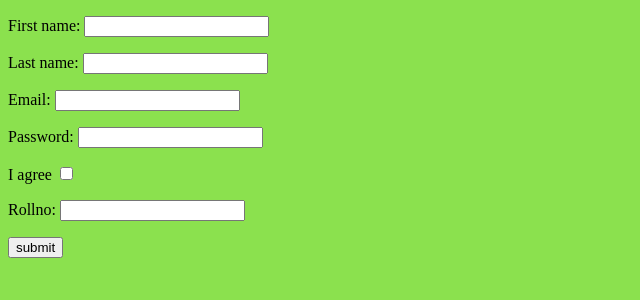
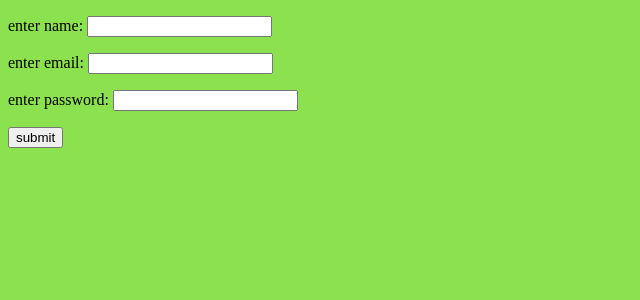
Before and after one commit to khushipandey8292/learn_django16_jan, a Django app: page /temp_app1/learn_st_form/ in a window 1280 px wide. Shown: the top 300 px of the page, without its empty margins (0-640 px from the left). Run offline with Django 5.2, Linux system fonts and the light colour scheme.

Commit message:
store data in database

```diff
--- a/temp_inherit_app1/forms.py
+++ b/temp_inherit_app1/forms.py
@@ -1,14 +1,66 @@
 from  django import forms
-class StudentRegistration(forms.Form):
-    First_name=forms.CharField(min_length=5,max_length=30)
-    Last_name=forms.CharField()
-        # label='Myname',label_suffix=':',initial="enter your title",help_text="only last name")
-    email=forms.EmailField()
-    password=forms.CharField(widget=forms.PasswordInput)
-    agree=forms.BooleanField(label='I agree',label_suffix='')
-    rollno=forms.IntegerField(min_value=1)
+from .models import User
+
+# class StudentRegistration(forms.Form):
+#     First_name=forms.CharField(min_length=5,max_length=30)
+#     Last_name=forms.CharField()
+#         # label='Myname',label_suffix=':',initial="enter your title",help_text="only last name")
+#     email=forms.EmailField()
+#     password=forms.CharField(widget=forms.PasswordInput)
+#     agree=forms.BooleanField(label='I agree',label_suffix='')
+#     rollno=forms.IntegerField(min_value=1)
 
     # stu_pass=forms.CharField(widget=forms.PasswordInput)
     # stu_about_field=forms.CharField(widget=forms.Textarea)
     # stu_check=forms.CharField(widget=forms.CheckboxInput)
     # stu=forms.CharField(widget=forms.FileInput())
+
+
+# cleaning and validating specific field with the help of method...
+
+class StudentRegistration(forms.Form):
+    name=forms.CharField()
+    email=forms.EmailField()
+    password=forms.CharField(widget=forms.PasswordInput)
+    def clean(self):
+        cleaned_data=super().clean()
+        valname = self.cleaned_data['name']
+        valemail=self.cleaned_data['email']
+        if len(valname)<4:
+            raise forms.ValidationError('enter name more then or equal to 4 char')
+        # return valname
+
+        # validation of complete django form at once
+
+        if len(valemail)<10:
+            raise forms.ValidationError('email should be more than 10 or equal to 10')
+
+
+
+class StudentRegistration(forms.Form):
+    name=forms.CharField(error_messages={'required':'enter your name'})
+    email=forms.EmailField(error_messages={'required':'enter your email'})
+    password=forms.CharField(widget=forms.PasswordInput(),error_messages={'required':'enter your password'})
+    Rpassword=forms.CharField(label='password(again)',widget=forms.PasswordInput(),error_messages={'required':'please re-enter your password'})
+
+
+class StudentRegistration(forms.Form):
+    name=forms.CharField()
+    email=forms.EmailField()
+    password=forms.CharField(widget=forms.PasswordInput())
+    Rpassword=forms.CharField(label='password(again)',widget=forms.PasswordInput())
+    def clean(self):
+        cleaned_data=super().clean()
+        valpass=self.cleaned_data['password']
+        valrpass=self.cleaned_data['Rpassword']
+        if valpass!=valrpass:
+            raise forms.ValidationError('password does not match')
+
+
+
+class StudentRegistration(forms.ModelForm):
+    class Meta:
+        model=User
+        fields=['name','email','password']
+        labels={'name':'enter name','email':'enter email','password':'enter password'}
+        widgets={'password':forms.PasswordInput}
--- a/temp_inherit_app1/models.py
+++ b/temp_inherit_app1/models.py
@@ -8,3 +8,8 @@ class Student(models.Model):
 
     def __str__(self):
         return self.stuname
+
+class User(models.Model):
+    name=models.CharField(max_length=10)
+    email=models.EmailField(max_length=30)
+    password=models.CharField(max_length=10)
--- a/temp_inherit_app1/urls.py
+++ b/temp_inherit_app1/urls.py
@@ -5,5 +5,5 @@ urlpatterns = [
     path('learn_about/',views.about),
     path('learn_db/',views.studentinfo),
     path('learn_st_form/',views.showformdata),
-    path('success/',views.thanyou),
+    # path('success/',views.thanyou),
 ]
--- a/temp_inherit_app1/views.py
+++ b/temp_inherit_app1/views.py
@@ -1,7 +1,8 @@
 from django.shortcuts import render
 from temp_inherit_app1.models import Student
+from  temp_inherit_app1.models import User
 from .forms import StudentRegistration
-from django.http import HttpResponseRedirect
+# from django.http import HttpResponseRedirect
 def home(request):
     return render(request,'core/home.html')
 def about(request):
@@ -17,22 +18,72 @@ def studentinfo(request):
 #  fm.order_fields(field_order=['First_name','Last_name','email'])
 #  return render(request,'core/studentform.html',{'form':fm})
 
-def thanyou(request):
-    return render(request,'core/success.html')
+# def thanyou(request):
+#     return render(request,'core/success.html')
+
+# def showformdata(request):
+#     if request.method=='POST':
+#         fm=StudentRegistration(request.POST)
+#         if fm.is_valid():
+#             print("Form validated..")
+#             print('F_Name:',fm.cleaned_data['First_name'])
+#             print('L_Name:',fm.cleaned_data['Last_name'])
+#             print('Email:',fm.cleaned_data['email'])
+#             print('Password:',fm.cleaned_data['password'])
+#             print('agree:',fm.cleaned_data['agree'])
+#             print('Rollno:',fm.cleaned_data['rollno'])
+#             return HttpResponseRedirect('/temp_app1/success/')
+#             # return render(request,'core/success.html/')
+#     else:
+#         fm=StudentRegistration()
+#     return render(request,'core/studentform.html',{'form':fm})
+
+
+# def showformdata(request):
+#     if request.method=='POST':
+#         fm=StudentRegistration(request.POST)
+#         if fm.is_valid():
+#             print("Form validated..")
+#             print('Name:',fm.cleaned_data['name'])
+#             print('Email:',fm.cleaned_data['email'])
+#             print('Password:',fm.cleaned_data['password'])
+#             return HttpResponseRedirect('/temp_app1/success/')
+#             # return render(request,'core/success.html/')
+#     else:
+#         fm=StudentRegistration()
+#     return render(request,'core/studentform.html',{'form':fm})
+
+
 
 def showformdata(request):
     if request.method=='POST':
         fm=StudentRegistration(request.POST)
         if fm.is_valid():
             print("Form validated..")
-            print('F_Name:',fm.cleaned_data['First_name'])
-            print('L_Name:',fm.cleaned_data['Last_name'])
+            print('Name:',fm.cleaned_data['name'])
             print('Email:',fm.cleaned_data['email'])
-            print('Password:',fm.cleaned_data['password'])
-            print('agree:',fm.cleaned_data['agree'])
-            print('Rollno:',fm.cleaned_data['rollno'])
-            return HttpResponseRedirect('/temp_app1/success/')
-            # return render(request,'core/success.html/')
+            print('password:',fm.cleaned_data['password'])
+            print('Rpassword:',fm.cleaned_data['Rpassword'])
     else:
         fm=StudentRegistration()
     return render(request,'core/studentform.html',{'form':fm})
+
+
+
+def showformdata(request):
+    if request.method=='POST':
+        pi=User.objects.get(pk=1)
+        fm=StudentRegistration(request.POST,instance=pi)
+        if fm.is_valid():
+        #    nm=fm.cleaned_data['name']
+        #    em=fm.cleaned_data['email']
+        #    pm=fm.cleaned_data['password']
+        #    reg=User(name=nm,email=em,password=pm)
+        #    reg.save()
+        #    print(nm)
+        #    print(em)
+        #    print(pm)
+             fm.save()
+    else:
+        fm=StudentRegistration()
+    return render(request,'core/studentform.html',{'form':fm})
--- a/templates/core/studentform.html
+++ b/templates/core/studentform.html
@@ -8,12 +8,16 @@
         body{
             background:rgb(139, 225, 78);
         }
+        {% comment %} .errorlist{
+            list-style-type:none;
+            color:red;
+        } {% endcomment %}
     </style>
 </head>
 <body>
 
     {% comment %} <form action="" method="get"> {% endcomment %}
-    <form action="" method="POST">
+    <form action="" method="POST" novalidate>
         <table>
             {% csrf_token %}
             {{form.as_p}}
```
Also changed, not shown: temp_inherit_app1/admin.py (+11 -4 lines), db.sqlite3, temp_inherit_app1/migrations/0003_user1.py (added), temp_inherit_app1/migrations/0004_user_delete_user1.py (added).
